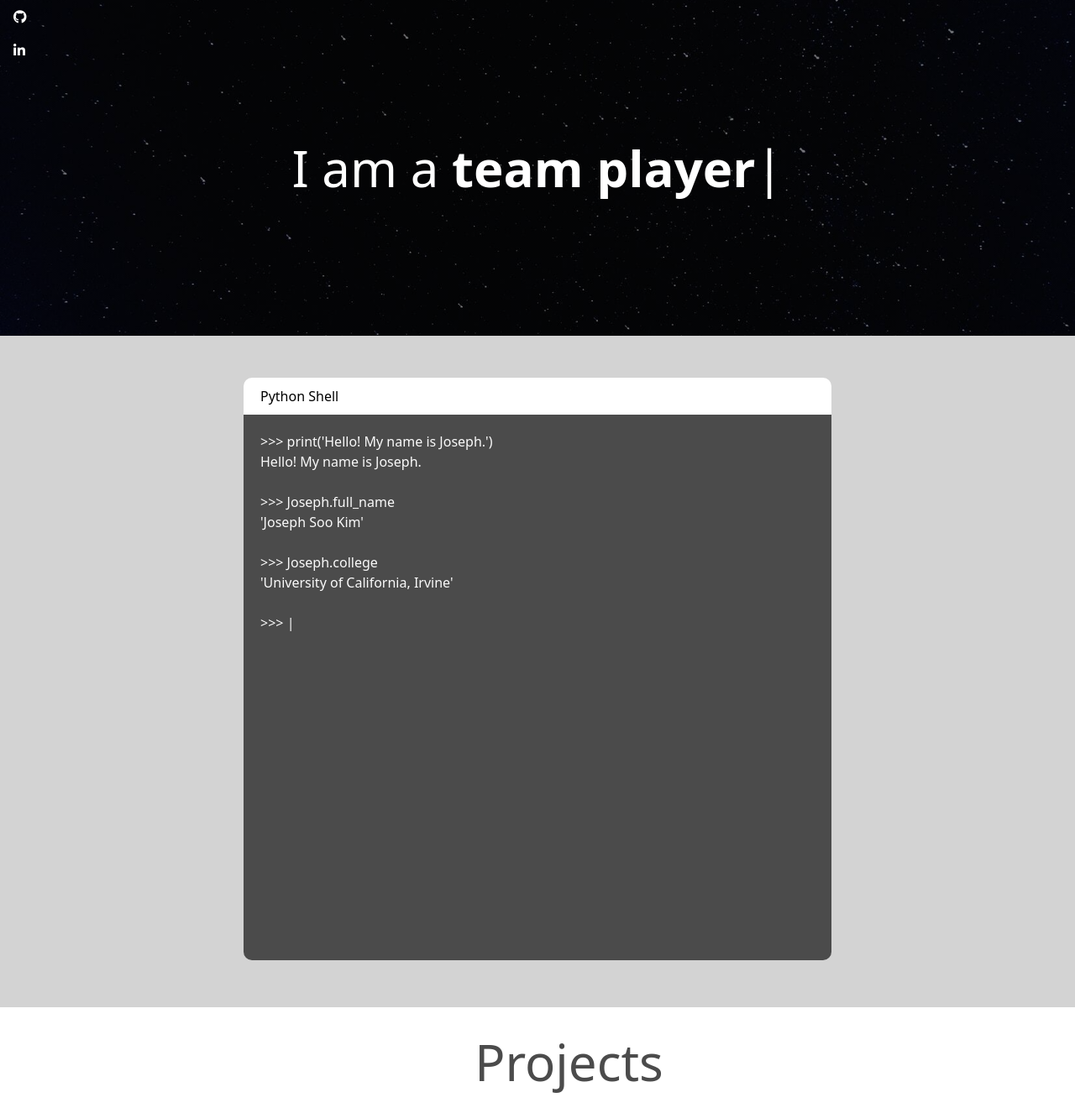
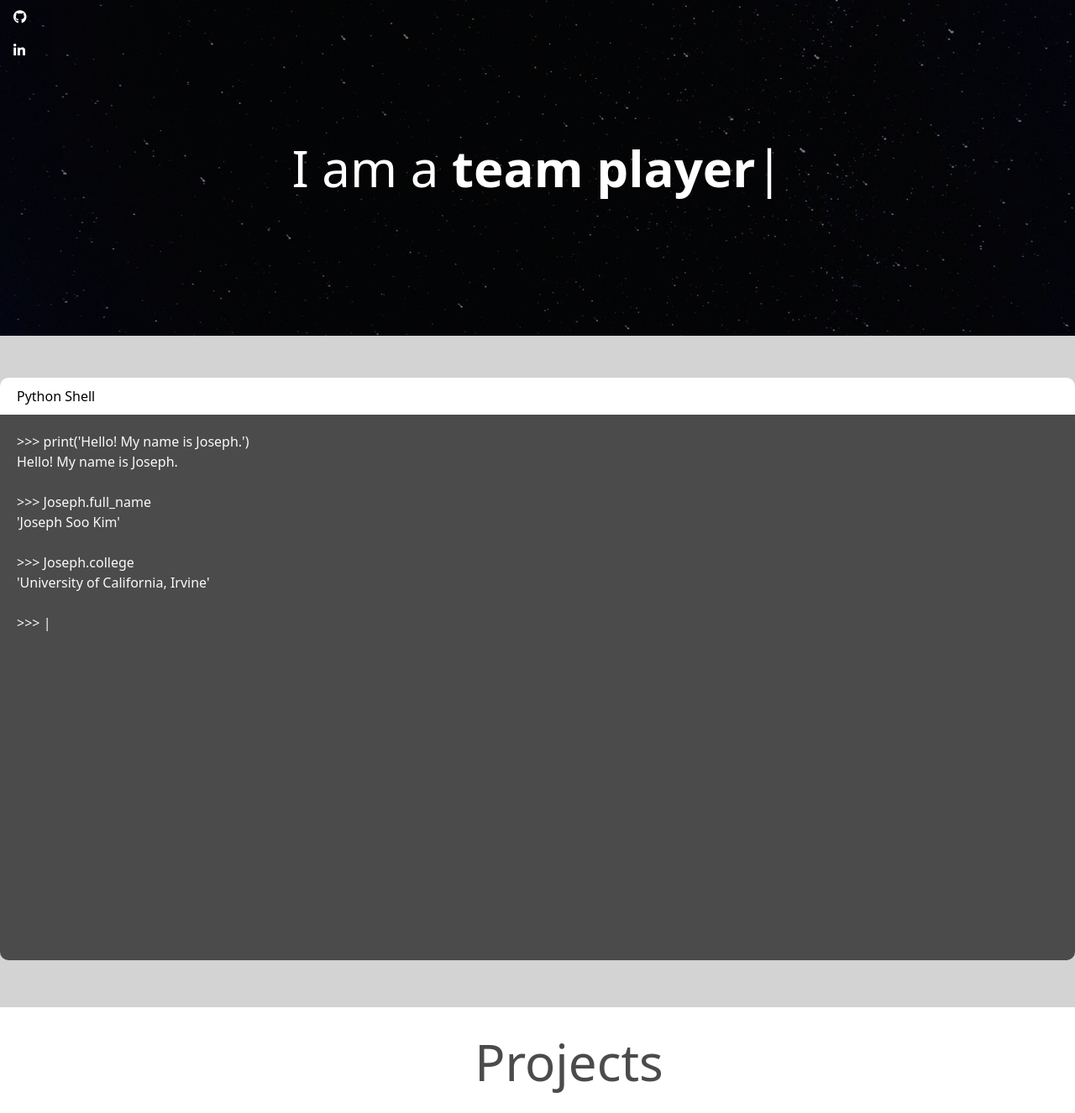
Before and after one commit to josephsookim/v1, a Flask app: page / in a window 1280 px wide. Shown: the top 1326 px of the page at 84% size. Run offline with Flask 2, Linux system fonts and the light colour scheme.

Commit message:
potential fix for css mobile

```diff
--- a/static/css/styles.css
+++ b/static/css/styles.css
@@ -48,8 +48,8 @@ html {
 }
 
 #code {
-  /*  margin-top:150px;*/
-  width: 700px;
+  /*width: 700px;*/
+  width: 100%;
   margin: auto;
   padding-top: 50px;
   height: 700px;
@@ -68,7 +68,7 @@ html {
 }
 
 #console {
-  width: 700px;
+  /*width: 700px;*/
   padding: 20px;
   height: 650px;
   margin: auto;
```
